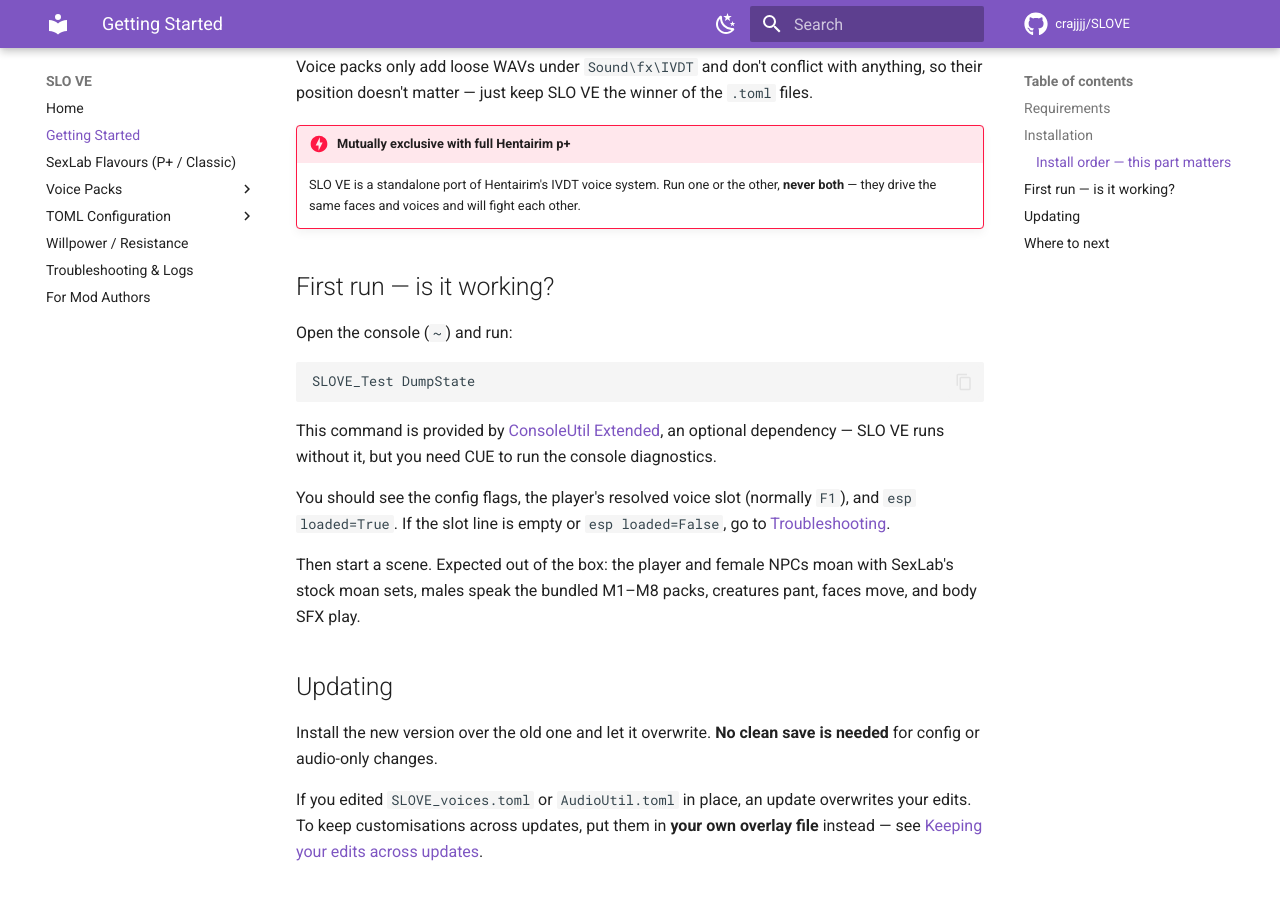
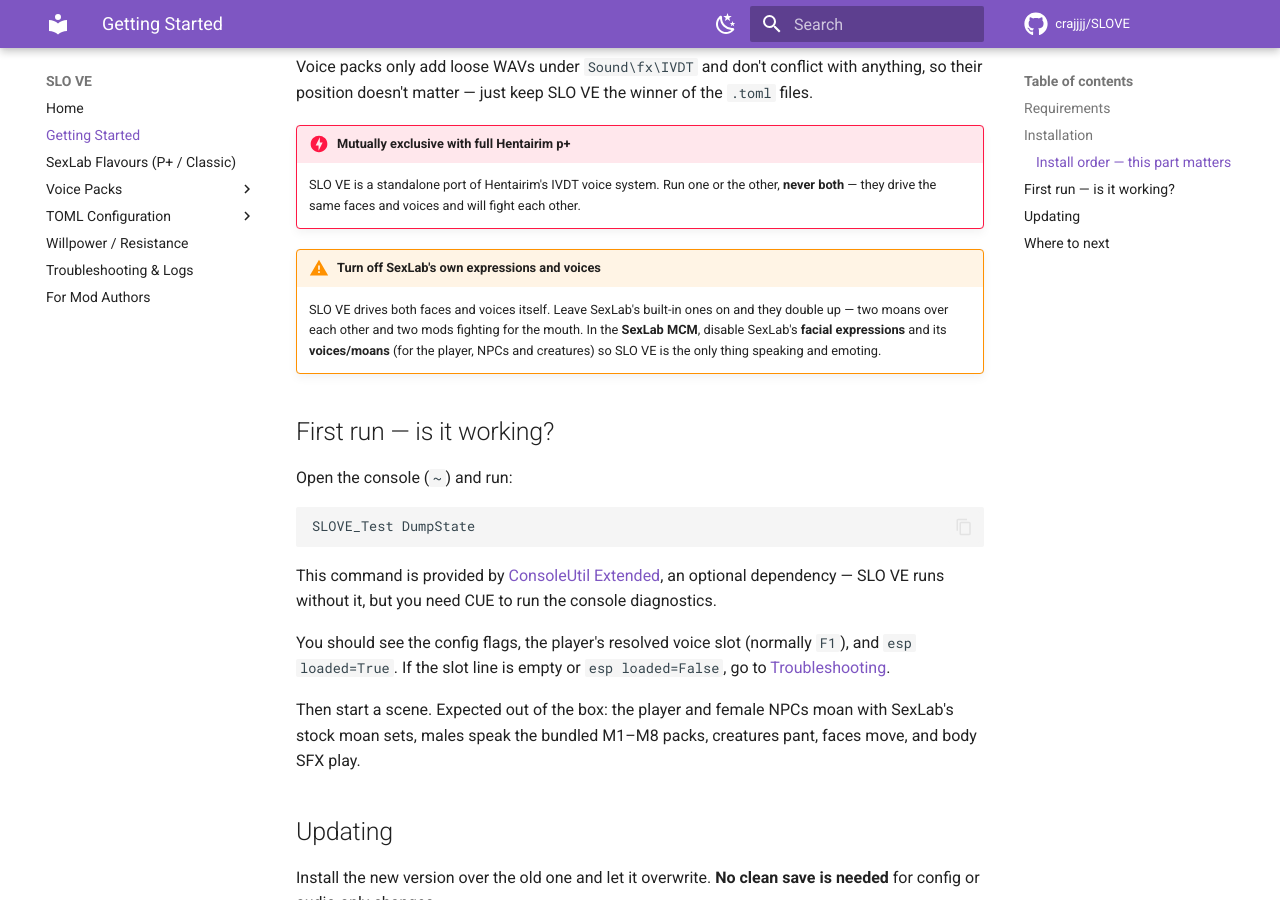
Before and after one commit to crajjjj/SLOVE, an MkDocs documentation site: the page built from docs/getting-started.md, in a window 1280 px wide and 900 px high, scrolled down 2180 px. Built offline with MkDocs 1.6.1 and Material for MkDocs 9.7.7, drawn with Linux system fonts in a browser that asks for light colours; comment, search, counter and statistics services are not loaded.

Commit message:
docs: note to disable SexLab's own expressions and voices
SLO VE drives faces and voices itself; leaving SexLab's built-in ones on doubles the audio and fights over the mouth. Add a setup warning in getting-started and a matching troubleshooting entry pointing at the SexLab MCM toggles.

```diff
--- a/docs/getting-started.md
+++ b/docs/getting-started.md
@@ -63,6 +63,12 @@
 !!! danger "Mutually exclusive with full Hentairim p+"
     SLO VE is a standalone port of Hentairim's IVDT voice system. Run one or the other, **never both** — they drive the same faces and voices and will fight each other.
 
+!!! warning "Turn off SexLab's own expressions and voices"
+    SLO VE drives both faces and voices itself. Leave SexLab's built-in ones on and
+    they double up — two moans over each other and two mods fighting for the mouth.
+    In the **SexLab MCM**, disable SexLab's **facial expressions** and its **voices/moans**
+    (for the player, NPCs and creatures) so SLO VE is the only thing speaking and emoting.
+
 ## First run — is it working?
 
 Open the console (`~`) and run:
```
Also changed, not shown: docs/troubleshooting.md (+7 -0 lines).
